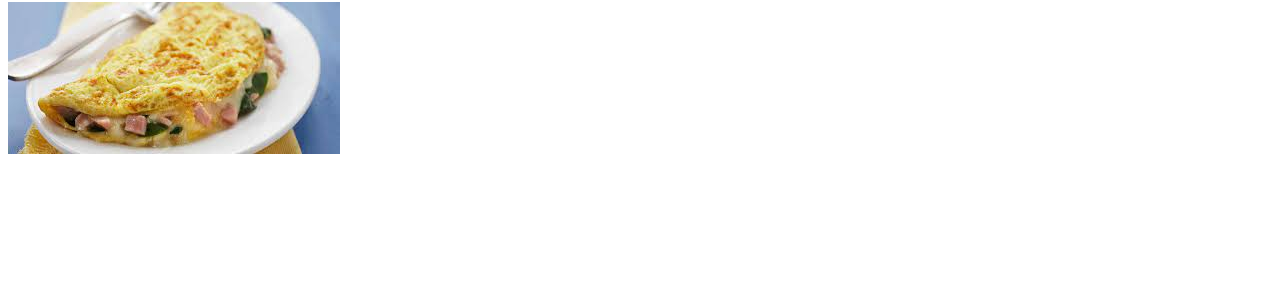
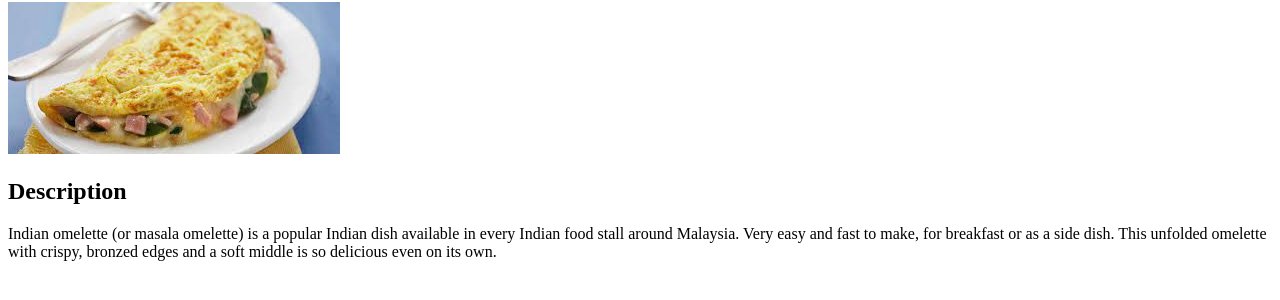
Before and after one commit to BKM14/odin-recipes, a plain HTML site: page recipes/omelette.html in a window 1280 px wide. Shown: the part 78-378 px from the top of the page. Drawn offline with Linux system fonts and the light colour scheme.

Commit message:
Add description about recipe

```diff
--- a/recipes/omelette.html
+++ b/recipes/omelette.html
@@ -9,6 +9,10 @@
     <body>
         <h1>Omelette</h1>
         <img src="../images/omelette.jpeg" alt="An Omelette">
+        <h2>Description</h2>
+        <p>Indian omelette (or masala omelette) is a popular Indian dish available in every Indian food stall around Malaysia.
+            Very easy and fast to make, for breakfast or as a side dish.
+            This unfolded omelette with crispy, bronzed edges and a soft middle is so delicious even on its own.</p>
     </body>
 
 </html>
```
